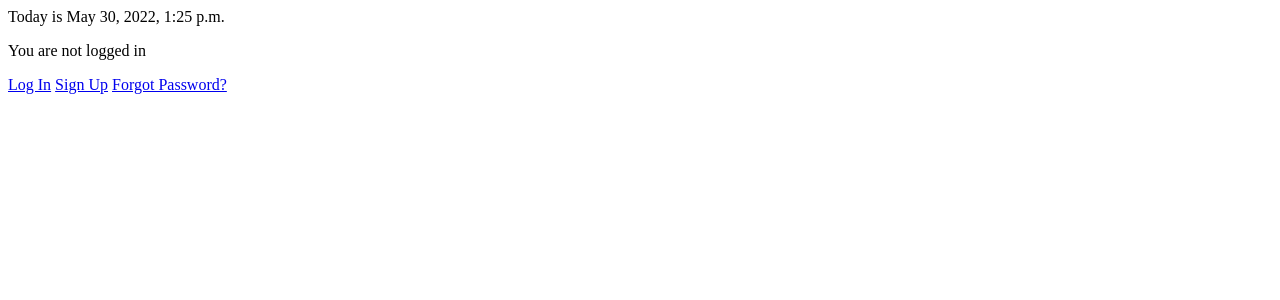
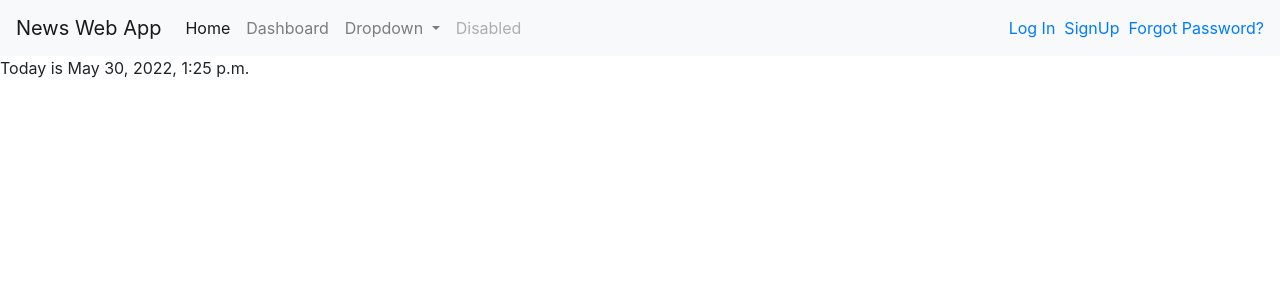
Before and after one commit to dtrianab/news_web_django, a Django app: page / in a window 1280 px wide. Shown: the top 300 px of the page. Run offline with Django 4.2, Linux system fonts and the light colour scheme.

Commit message:
Added navbar and css

```diff
--- a/home/templates/base.html
+++ /dev/null
@@ -1,25 +0,0 @@
-<!DOCTYPE html>
-<html>
-<head>
-  <meta charset="utf-8">
-  <title>{% block title %}News Web App{% endblock %}</title>
-</head>
-<body>
-  <main>
-    {% block content %}
-    {% endblock %}
-
-    {% if messages %}
-    {% for message in messages %}
-      <div class="alert alert-{{ message.tags }} alert-dismissible fade show custom-alert" role="alert">
-        <strong>{{ message }}</strong>
-        <button type="button" class="close" data-dismiss="alert" aria-label="Close">
-          <span aria-hidden="true">&times;</span>
-        </button>
-      </div>
-    {% endfor %}
-  {% endif %}
-
-  </main>
-</body>
-</html>
--- a/home/templates/home/Index.html
+++ b/home/templates/home/Index.html
@@ -1,14 +1,9 @@
-{% extends "base.html" %}
+{% extends "news_app/base.html" %}
+
+<!-- Date title -->
+{% block title %}Home Page{% endblock %}
+
+<!-- Date Block -->
 {% block content %}
   Today is {{ date_now }}
-
-  {% if user.is_authenticated %}
-    Hi {{ user.username }}!
-    <a href="{% url 'logout' %}">Log Out</a>
-  {% else %}
-    <p>You are not logged in</p>
-    <a href="{% url 'login' %}">Log In</a>
-    <a href="{% url 'register' %}">Sign Up</a>
-    <a href="#">Forgot Password?</a>
-  {% endif %}
 {% endblock content %}
--- a/news_app/settings.py
+++ b/news_app/settings.py
@@ -138,6 +138,12 @@ USE_TZ = True
 # https://docs.djangoproject.com/en/4.0/howto/static-files/
 
 STATIC_URL = 'static/'
+import os
+STATICFILES_DIRS = [
+    os.path.join(BASE_DIR, 'static'),
+]
+
+
 
 # Default primary key field type
 # https://docs.djangoproject.com/en/4.0/ref/settings/#default-auto-field
--- /dev/null
+++ b/news_app/templates/news_app/base.html
@@ -0,0 +1,58 @@
+<!DOCTYPE html>
+<html>
+    <link rel="stylesheet" href="https://cdn.jsdelivr.net/npm/bootstrap@4.4.1/dist/css/bootstrap.min.css" integrity="sha384-Vkoo8x4CGsO3+Hhxv8T/Q5PaXtkKtu6ug5TOeNV6gBiFeWPGFN9MuhOf23Q9Ifjh" crossorigin="anonymous">
+    <head>
+      <meta charset="utf-8">
+      <title>{% block title %}News Web App{% endblock %}</title>
+    </head>
+  <body>
+
+    <!--Navbar-->
+    <nav class="navbar navbar-expand-lg navbar-light bg-light">
+        <a class="navbar-brand" href="#">News Web App</a>
+        <button class="navbar-toggler" type="button" data-toggle="collapse" data-target="#navbarSupportedContent" aria-controls="navbarSupportedContent" aria-expanded="false" aria-label="Toggle navigation">
+          <span class="navbar-toggler-icon"></span>
+        </button>
+
+        <div class="collapse navbar-collapse" id="navbarSupportedContent">
+          <ul class="navbar-nav mr-auto">
+            <li class="nav-item active">
+              <a class="nav-link" href="{% url 'home_page' %}">Home <span class="sr-only">(current)</span></a>
+            </li>
+            <li class="nav-item">
+              <a class="nav-link" href="#">Dashboard</a>
+            </li>
+            <li class="nav-item dropdown">
+              <a class="nav-link dropdown-toggle" href="#" id="navbarDropdown" role="button" data-toggle="dropdown" aria-haspopup="true" aria-expanded="false">
+                Dropdown
+              </a>
+              <div class="dropdown-menu" aria-labelledby="navbarDropdown">
+                <a class="dropdown-item" href="#">Action</a>
+                <a class="dropdown-item" href="#">Another action</a>
+                <div class="dropdown-divider"></div>
+                <a class="dropdown-item" href="#">Something else here</a>
+              </div>
+            </li>
+            <li class="nav-item">
+              <a class="nav-link disabled" href="#" tabindex="-1" aria-disabled="true">Disabled</a>
+            </li>
+          </ul>
+          <!-- User status dsiplayed -->
+          {% block user_home %}
+          {% if user.is_authenticated %}
+            <b> Hi {{ user.username }}!</b>
+            <a href="#" class="nav-link">Profile&nbsp&nbsp</a>
+            <a href="{% url 'logout' %}">Log Out</a>
+          {% else %}
+            <a href="{% url 'login' %}">Log In&nbsp&nbsp</a>
+            <a href="{% url 'register' %}">SignUp&nbsp&nbsp</a>
+            <a href="#">Forgot Password?</a>
+          {% endif %}
+          {% endblock user_home %}
+        </div>
+      </nav>
+
+    <!-- Optional Javascript -->
+    {% block content %} {% endblock content %}
+  </body>
+</html>
--- a/profiles/templates/profiles/logout.html
+++ b/profiles/templates/profiles/logout.html
@@ -1,4 +1,4 @@
-{% extends "profiles/base.html" %}
+{% extends "news_app/base.html" %}
 {% block content %}
 <div class="container bg-light mt-5 p-5 rounded ">
     <div class="row">
```
Also changed, not shown: profiles/templates/profiles/base.html (deleted, +0 -13 lines), profiles/templates/profiles/base2.html (deleted, +0 -65 lines), profiles/templates/profiles/login.html (+7 -2 lines), profiles/templates/profiles/register.html (+6 -1 lines), static/home/home.css (added, +27 -0 lines), static/css/style.css (deleted).
